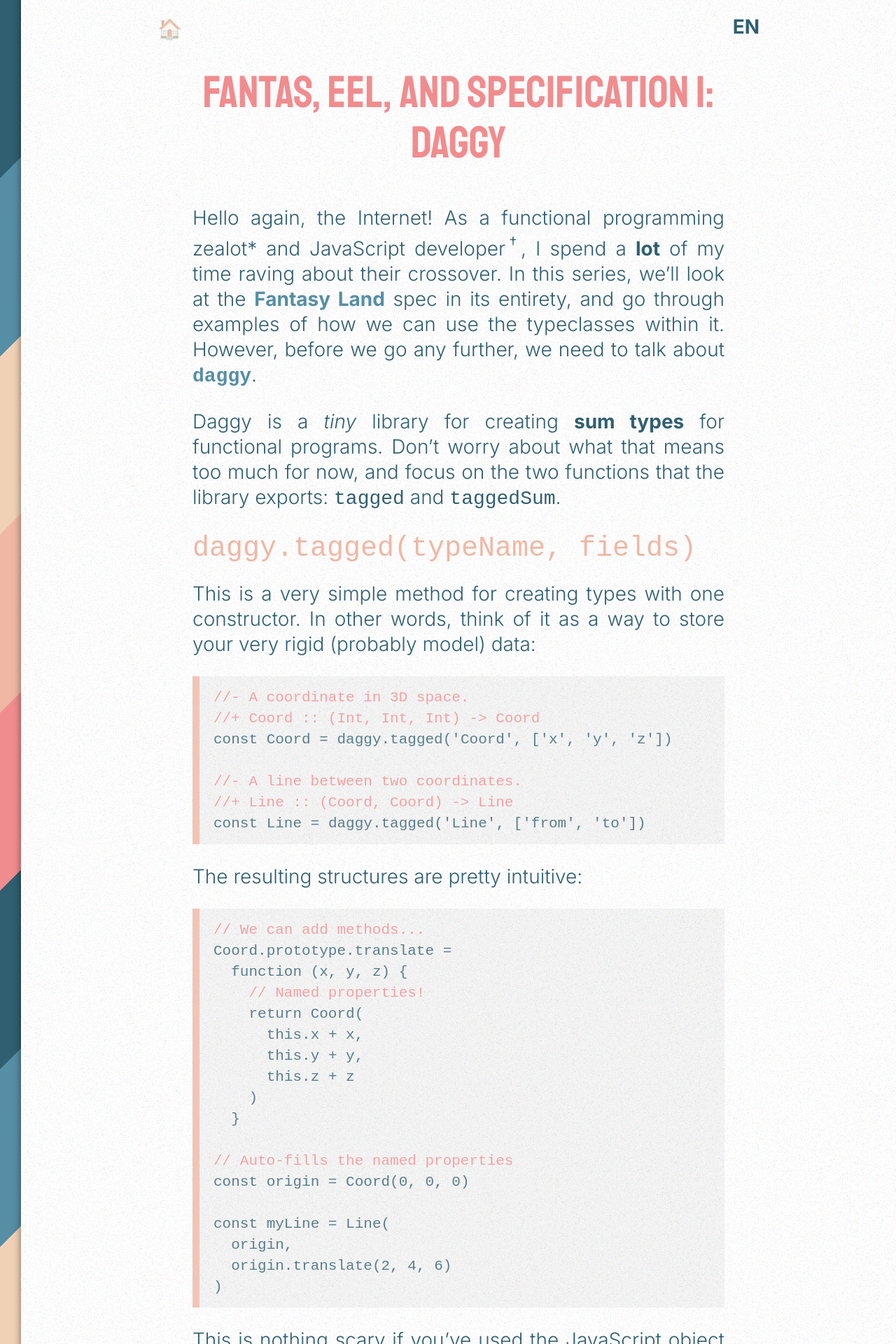
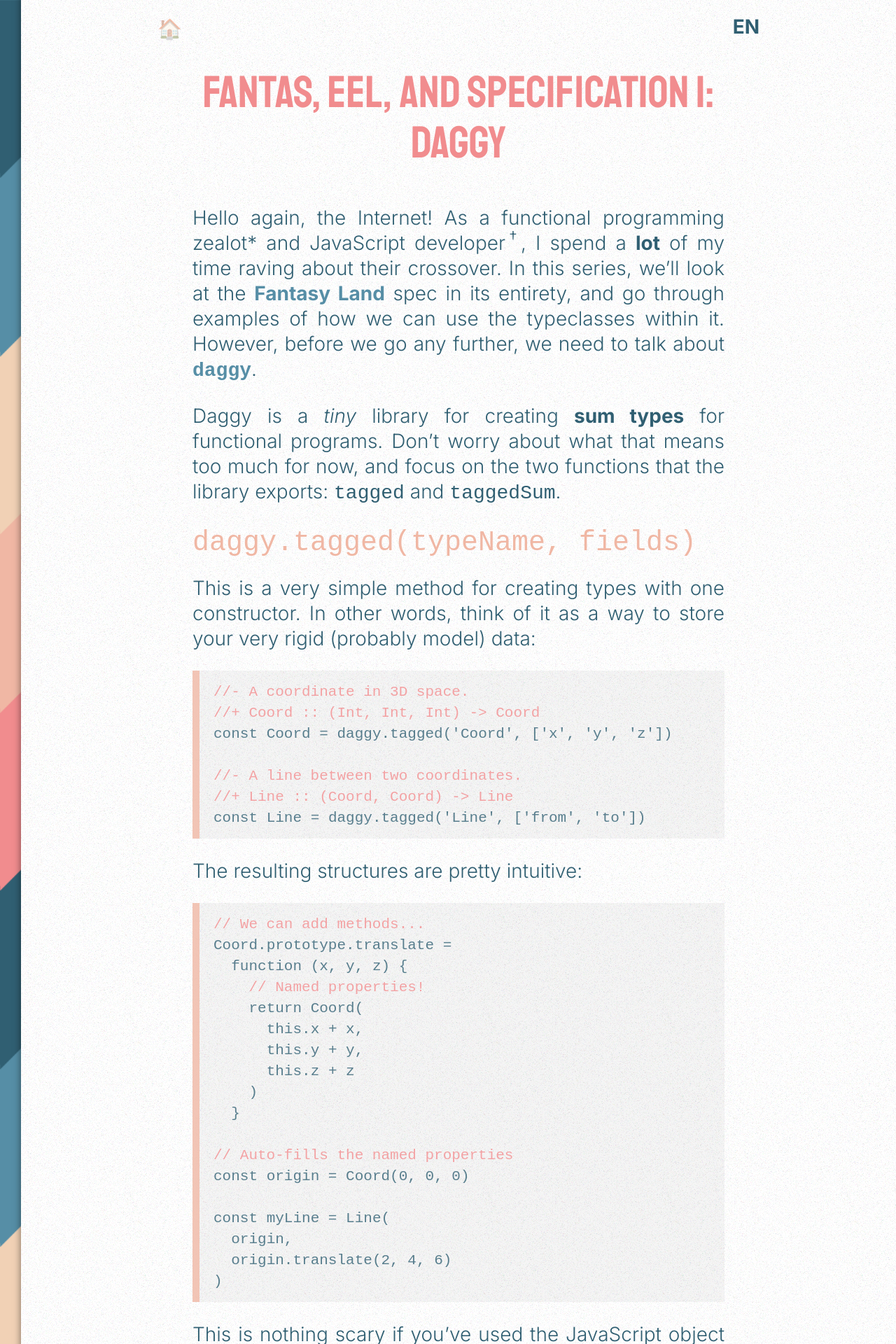
Before and after one commit to i-am-tom/i-am-tom.github.io, a Jekyll site: the page built from en/_posts/untranslated/2017-03-03-fantas-eel-and-specification.md, in a window 1280 px wide. Shown: the top 1920 px of the page at 70% size. Built offline with Jekyll 4.4.1, drawn with Linux system fonts in a browser that asks for light colours; some web fonts are replaced.

Commit message:
Boring fixes

```diff
--- a/_layouts/base.html
+++ b/_layouts/base.html
@@ -13,7 +13,7 @@
 <!DOCTYPE html>
 <html lang="{{ page.language }}">
   <head>
-    <meta name="description" content="{{ page.description or page.title }}">
+    <meta name="description" content="{{ description }}">
     <meta name="viewport" content="width=device-width,initial-scale=1.0,minimum-scale=1" />
     <link type="application/atom+xml" rel="alternate" href="/feed/{{ page.language }}.xml" title="{{ site.title }}">
 
--- a/_sass/beef/main.scss
+++ b/_sass/beef/main.scss
@@ -135,6 +135,10 @@
   &:last-child { margin-bottom: 0 }
 }
 
+sup {
+  line-height: 0px;
+}
+
 /* Header */
 
 .header-container {
```
